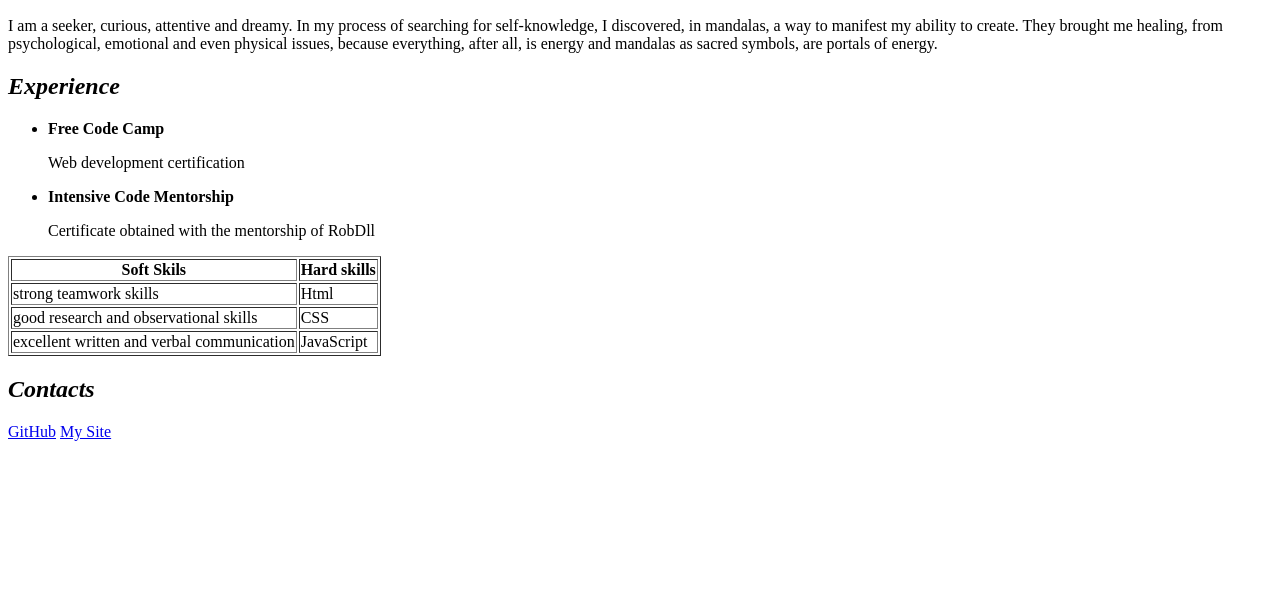
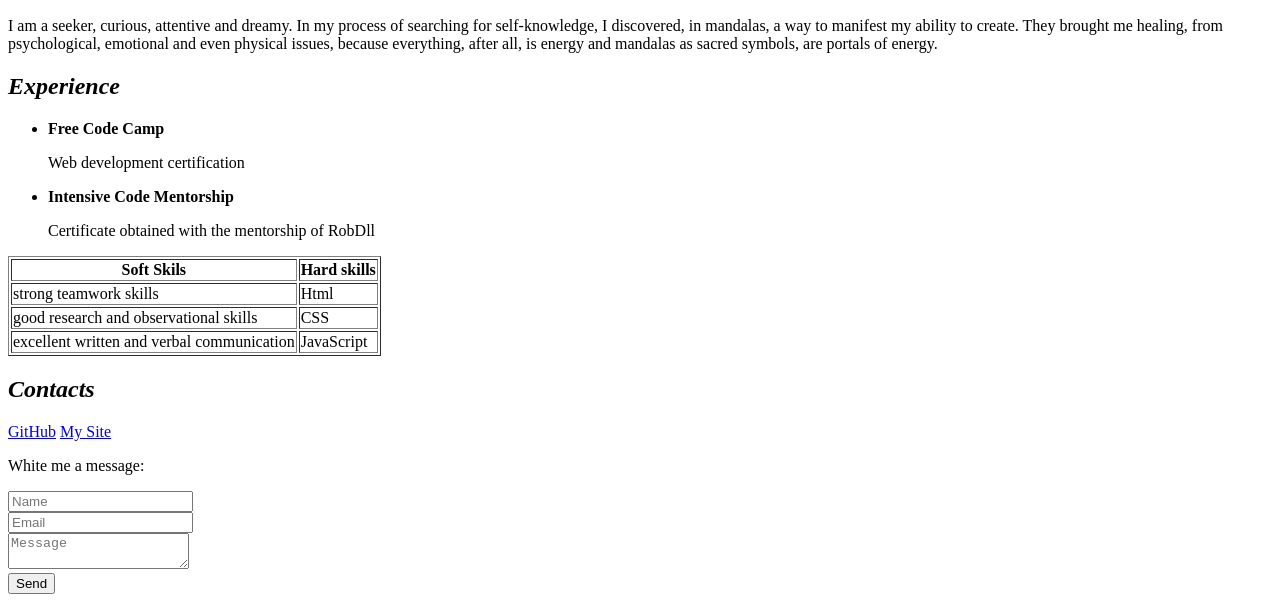
Before and after one commit to CintyaFlo/CintyaFlo.github.io, a plain HTML site: page index.html in a window 1280 px wide. Shown: the part 746-1348 px from the top of the page. Before the commit the page ends 1195 px from the top, so only its background shows below. Drawn offline with Linux system fonts and the light colour scheme.

Commit message:
add form

```diff
--- a/index.html
+++ b/index.html
@@ -55,6 +55,15 @@
     <h2><i>Contacts</i></h2>
     <a href="https://github.com/CintyaFlo" target="_blank"> GitHub</a>
     <a href="https://meuartelie.com/" target="_blank"> My Site</a>
+    <p>White me a message:</p>
+    <form>
+        <input type="text" name="name" required placeholder="Name" /><br>
+        <input type="email" name="email" required placeholder="Email" /><br>
+        <textarea placeholder="Message" required></textarea><br>
+        <input type="submit" value="Send"><br>
+    </form>
+
+
 
 
 </body>
```
